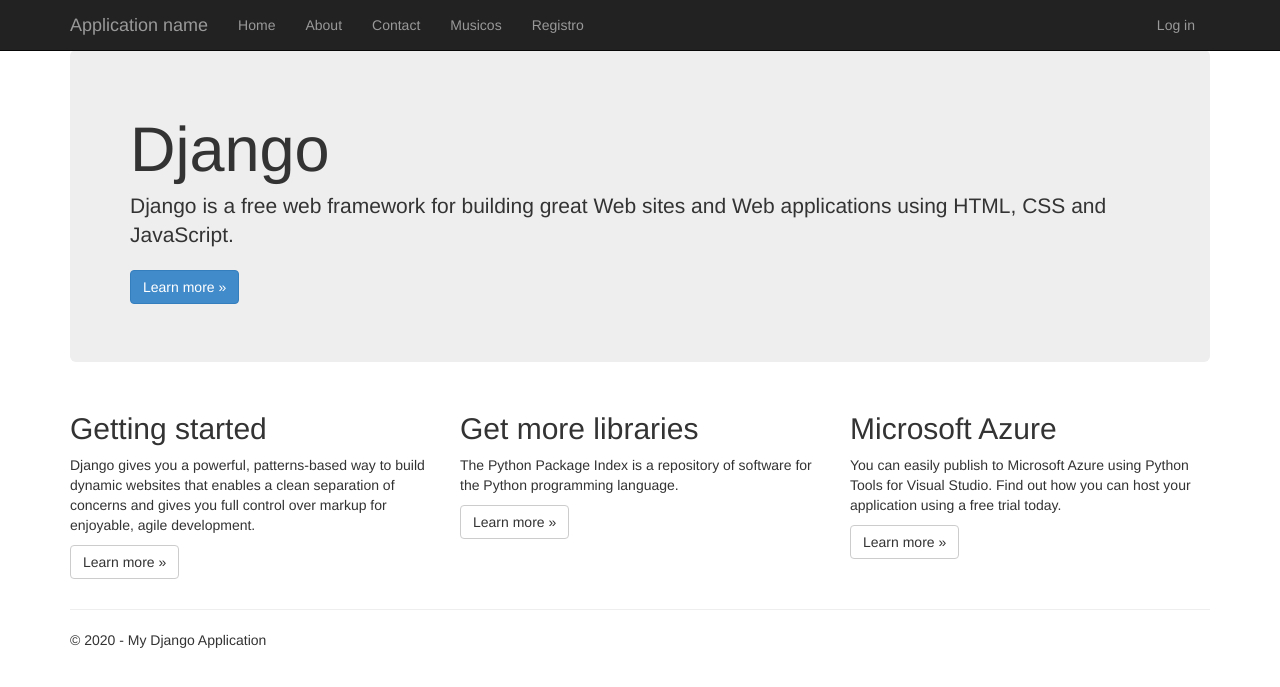
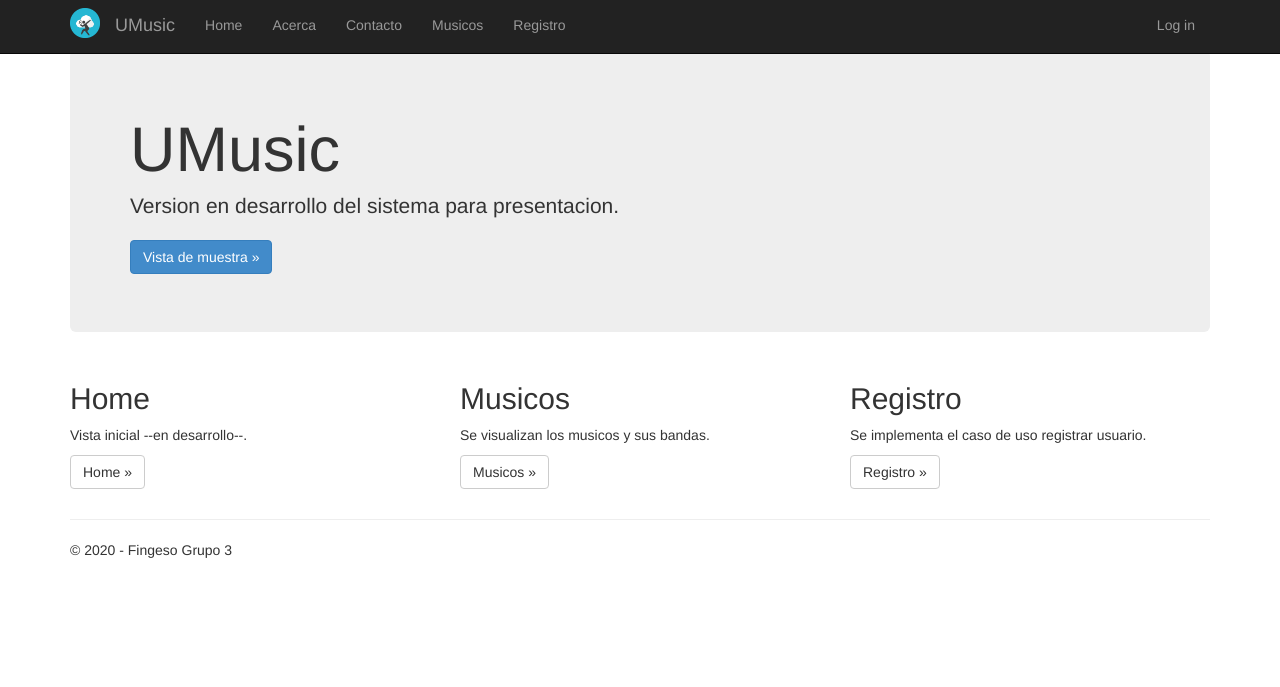
Before and after one commit to luisriq/proyectofingeso, a Django app: template DjangoWebProject2/app/templates/app/index.html in a window 1280 px wide. Shown: the top 687 px of the page. Run offline with Django 3.2, Linux system fonts and the light colour scheme; the template is opened without the code that fills it: most values are stand-ins (such as "Sample title", 1, 10 or a date in 2020); parts of the project's set-up code (start-up, migrations or seed data) failed here and were passed over; some libraries are stand-ins or nearby versions.

Commit message:
comiteando

```diff
--- a/DjangoWebProject2/DjangoWebProject2/urls.py
+++ b/DjangoWebProject2/DjangoWebProject2/urls.py
@@ -6,7 +6,7 @@ from datetime import datetime
 from django.conf.urls import patterns, url, include
 from app.forms import BootstrapAuthenticationForm
 from django.contrib import admin
-from app.views import Home, Musicos, Registrar
+from app.views import Home, Musicos, VistaSignUp
 # Uncomment the next lines to enable the admin:
 # from django.conf.urls import include
 # from django.contrib import admin
@@ -18,7 +18,7 @@ urlpatterns = patterns('',
     url(r'^contact$', 'app.views.contact', name='contact'),
     url(r'^about', 'app.views.about', name='about'),
     url(r'^musicos', Musicos.as_view(), name='musicos'),
-    url(r'^registro', Registrar.as_view(), name='registro'),
+    url(r'^registro', VistaSignUp.as_view(), name='registro'),
     url(r'^login/$',
         'django.contrib.auth.views.login',
         {
--- a/DjangoWebProject2/app/models.py
+++ b/DjangoWebProject2/app/models.py
@@ -18,7 +18,7 @@ class Usuario(models.Model):
 	nombre = models.CharField(max_length=200)
 	correo = models.EmailField(unique=True)
 	contrasena =  models.CharField(max_length=200)
-	fechaIngreso =  models.DateTimeField(auto_now=True)
+	fechaIngreso =  models.DateTimeField(auto_now_add=True)
 	imagenPerfil =  models.CharField(max_length=200, blank=True)
 	usuarioActivo = models.BooleanField(default=True)
 
--- a/DjangoWebProject2/app/static/app/content/site.css
+++ b/DjangoWebProject2/app/static/app/content/site.css
@@ -65,3 +65,23 @@ th, td {
   padding: 0.5em;
   border-bottom: 1px solid #E6E6E6;
 }
+
+.registro {
+       position: absolute;
+       top: 0;
+       left: 0;
+       bottom: 0;
+       right: 0;
+       margin: auto;
+  }
+
+  .vertical-center {
+  min-height: 100%;  /* Fallback for browsers do NOT support vh unit */
+  min-height: 100vh; /* These two lines are counted as one :-)       */
+  display: flex;
+  align-items: center;
+}
+
+.center-hor{
+  margin:0 auto;
+}
--- a/DjangoWebProject2/app/templates/app/index.html
+++ b/DjangoWebProject2/app/templates/app/index.html
@@ -3,30 +3,28 @@
 {% block content %}
 
 <div class="jumbotron">
-    <h1>Django</h1>
-    <p class="lead">Django is a free web framework for building great Web sites and Web applications using HTML, CSS and JavaScript.</p>
-    <p><a href="https://www.djangoproject.com/" class="btn btn-primary btn-large">Learn more &raquo;</a></p>
+    <h1>UMusic</h1>
+    <p class="lead">Version en desarrollo del sistema para presentacion.</p>
+    <p><a href="{% url 'registro' %}" class="btn btn-primary btn-large">Vista de muestra &raquo;</a></p>
 </div>
 
 <div class="row">
     <div class="col-md-4">
-        <h2>Getting started</h2>
+        <h2>Home</h2>
         <p>
-            Django gives you a powerful, patterns-based way to build dynamic websites that
-            enables a clean separation of concerns and gives you full control over markup
-            for enjoyable, agile development.
+            Vista inicial --en desarrollo--.
         </p>
-        <p><a class="btn btn-default" href="http://www.djangobook.com/en/2.0/index.html">Learn more &raquo;</a></p>
+        <p><a class="btn btn-default" href="{% url 'home' %}">Home &raquo;</a></p>
     </div>
     <div class="col-md-4">
-        <h2>Get more libraries</h2>
-        <p>The Python Package Index is a repository of software for the Python programming language.</p>
-        <p><a class="btn btn-default" href="https://pypi.python.org/pypi">Learn more &raquo;</a></p>
+        <h2>Musicos</h2>
+        <p>Se visualizan los musicos y sus bandas.</p>
+        <p><a class="btn btn-default" href="{% url 'musicos' %}">Musicos &raquo;</a></p>
     </div>
     <div class="col-md-4">
-        <h2>Microsoft Azure</h2>
-        <p>You can easily publish to Microsoft Azure using Python Tools for Visual Studio. Find out how you can host your application using a free trial today.</p>
-        <p><a class="btn btn-default" href="http://azure.microsoft.com">Learn more &raquo;</a></p>
+        <h2>Registro</h2>
+        <p>Se implementa el caso de uso registrar usuario.</p>
+        <p><a class="btn btn-default" href="{% url 'registro' %}">Registro &raquo;</a></p>
     </div>
 </div>
 
--- a/DjangoWebProject2/app/templates/app/layout.html
+++ b/DjangoWebProject2/app/templates/app/layout.html
@@ -14,19 +14,22 @@
     <div class="navbar navbar-inverse navbar-fixed-top">
         <div class="container">
             <div class="navbar-header">
+                <a class="navbar-brand" href="{% url 'home' %}">
+                    <img alt="Brand" style="max-width:30px; margin-top: -7px;" src="{% static 'app/images/logo.png' %}">
+                </a>
                 <button type="button" class="navbar-toggle" data-toggle="collapse" data-target=".navbar-collapse">
                     <span class="icon-bar"></span>
                     <span class="icon-bar"></span>
                     <span class="icon-bar"></span>
                     <span class="icon-bar"></span>
                 </button>
-                <a href="/" class="navbar-brand">Application name</a>
+                <a href="/" class="navbar-brand">UMusic</a>
             </div>
             <div class="navbar-collapse collapse">
                 <ul class="nav navbar-nav">
                     <li><a href="{% url 'home' %}">Home</a></li>
-                    <li><a href="{% url 'about' %}">About</a></li>
-                    <li><a href="{% url 'contact' %}">Contact</a></li>
+                    <li><a href="{% url 'about' %}">Acerca</a></li>
+                    <li><a href="{% url 'contact' %}">Contacto</a></li>
                     <li><a href="{% url 'musicos' %}">Musicos</a></li>
                     <li><a href="{% url 'registro' %}">Registro</a></li>
                 </ul>
@@ -35,11 +38,11 @@
         </div>
     </div>
 
-    <div class="container body-content">
+    <div class="container body-content " >
 {% block content %}{% endblock %}
         <hr/>
         <footer>
-            <p>&copy; {{ year }} - My Django Application</p>
+            <p>&copy; {{ year }} - Fingeso Grupo 3</p>
         </footer>
     </div>
 
--- a/DjangoWebProject2/app/templates/app/usuarioCreado.html
+++ b/DjangoWebProject2/app/templates/app/usuarioCreado.html
@@ -13,7 +13,10 @@
         <th scope="row">Correo</th>
         <td>{{email}}</td>
       </tr>
-
+       <tr>
+        <th scope="row">Creado</th>
+        <td>{{creado}}</td>
+      </tr>
 	</table>
 </details>
 {% endblock %}
```
Also changed, not shown: DjangoWebProject2/app/templates/app/registro.html (+17 -10 lines), DjangoWebProject2/app/views.py (+3 -11 lines), DjangoWebProject2/app/static/app/images/logo.png (added), DjangoWebProject2/db.sqlite3.
